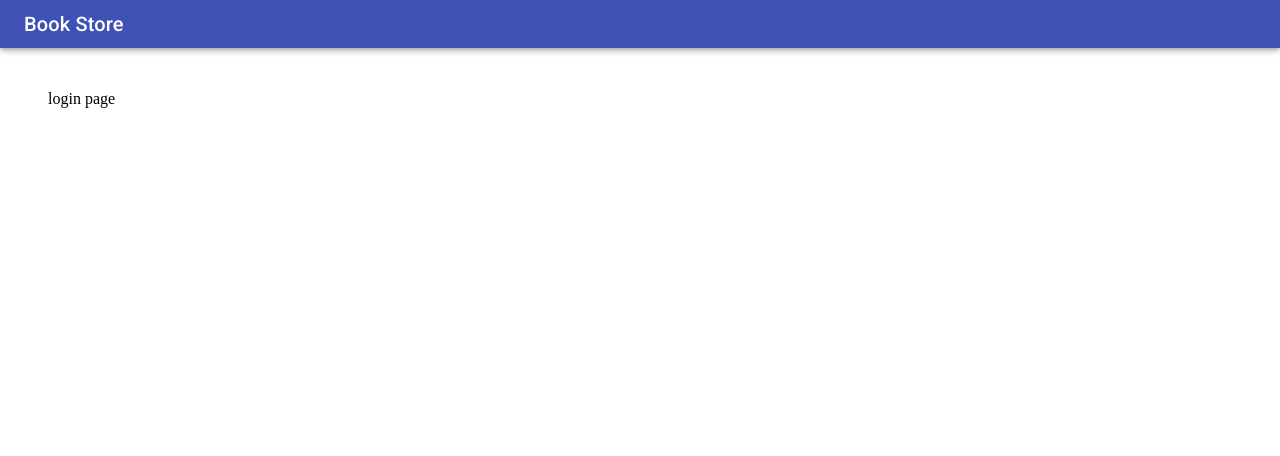
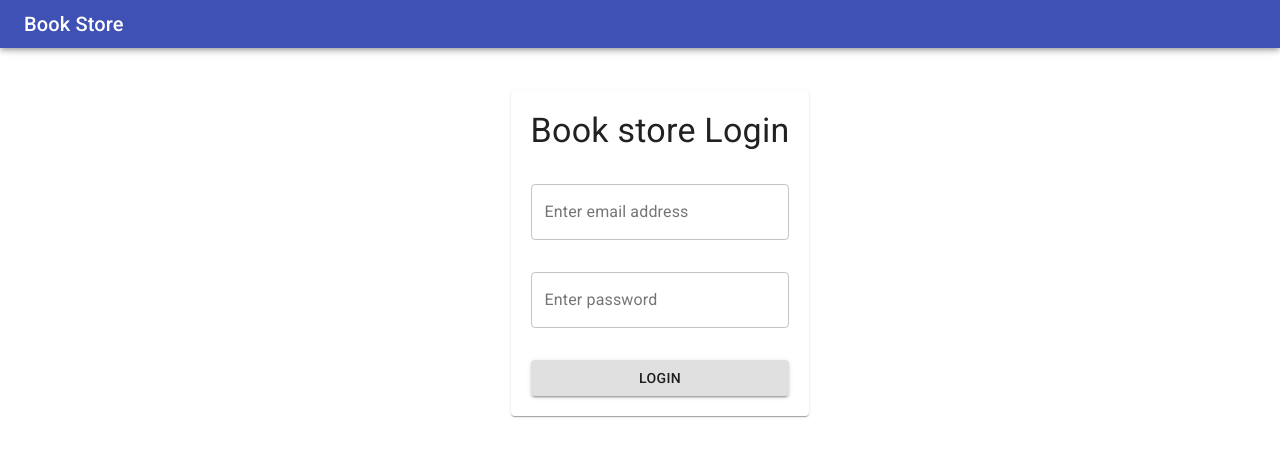
Before and after one commit to AdinhLux/1.React_SB_BookStore_Client, a React (Create React App) app: page /login in a window 1280 px wide. Shown: the top 456 px of the page. Built offline with nearby package versions, Linux system fonts and the light colour scheme.

Commit message:
Login Page UI

```diff
--- a/src/component/user/Login.jsx
+++ b/src/component/user/Login.jsx
@@ -1,8 +1,45 @@
 import React from "react";
-import { Box } from "@material-ui/core";
+import { Box, Button, Paper, TextField, Typography } from "@material-ui/core";
+import makeStyle from "./LoginStyle";
 
 const Login = () => {
-  return <Box>login page</Box>;
+  const classes = makeStyle();
+
+  return (
+    <form autoComplete="off" noValidate>
+      <Box className={classes.wrapper}>
+        <Paper className={classes.paper}>
+          <Typography variant="h4">Book store Login</Typography>
+          <TextField
+            className={classes.topMargin}
+            name="email"
+            id="email"
+            data-testid="email-testid"
+            label="Enter email address"
+            variant="outlined"
+            placeholder="Enter email address"
+          />
+          <TextField
+            className={classes.topMargin}
+            name="password"
+            id="password"
+            data-testid="password-testid"
+            label="Enter password"
+            variant="outlined"
+            placeholder="Enter password"
+          />
+          <Button
+            className={classes.topMargin}
+            type="submit"
+            variant="contained"
+            color=" primary"
+          >
+            Login
+          </Button>
+        </Paper>
+      </Box>
+    </form>
+  );
 };
 
 export default Login;
--- /dev/null
+++ b/src/component/user/LoginStyle.jsx
@@ -0,0 +1,20 @@
+import { makeStyles, createStyles } from "@material-ui/core";
+
+export default makeStyles(() =>
+  createStyles({
+    wrapper: {
+      display: "flex",
+      justifyContent: "center",
+    },
+
+    paper: {
+      display: "flex",
+      flexDirection: "column",
+      padding: "20px",
+    },
+
+    topMargin: {
+      marginTop: "2rem",
+    },
+  })
+);
```
